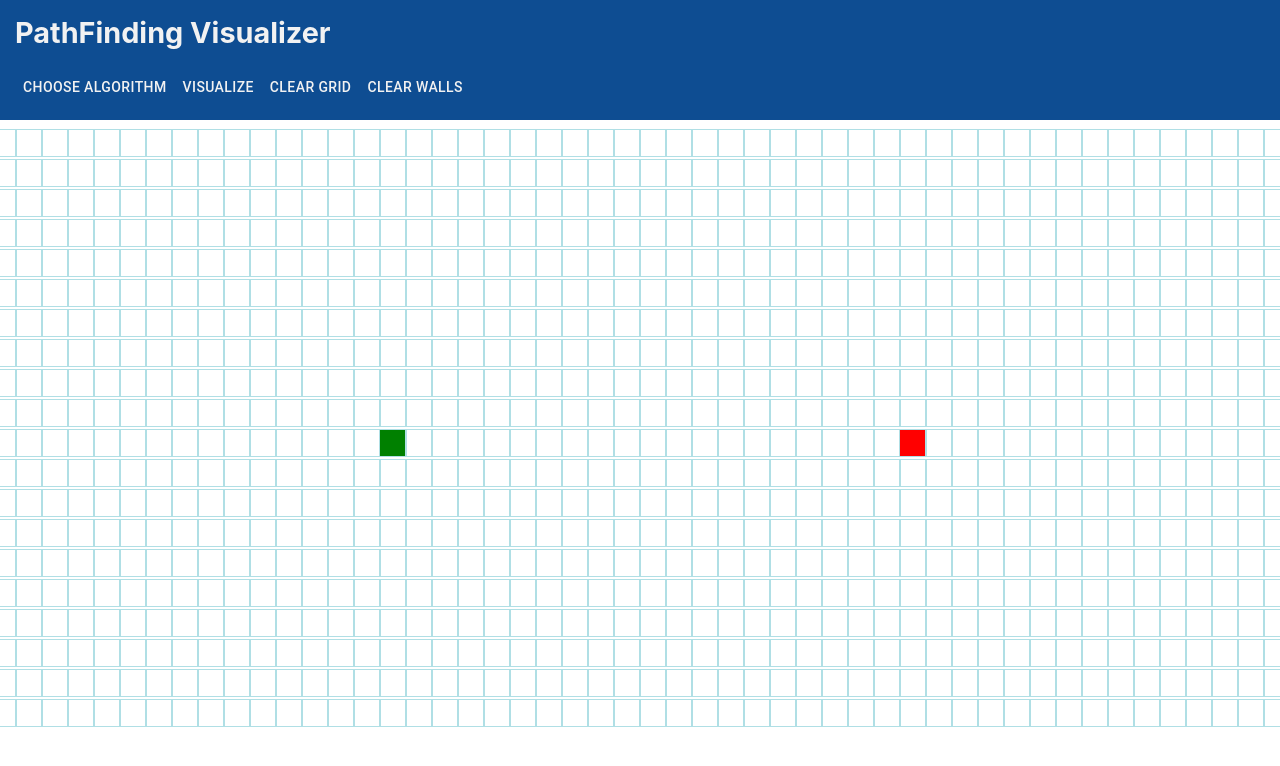
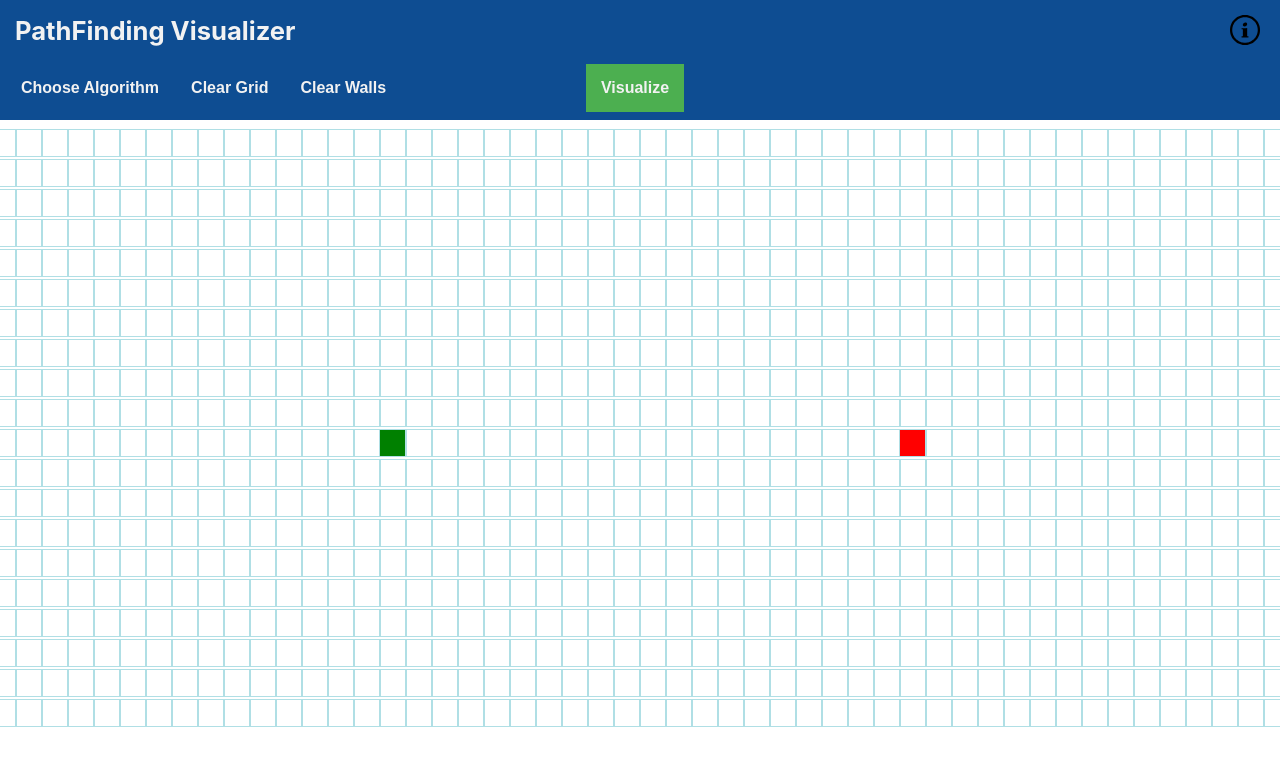
Before and after one commit to shucoll/pathfinding-visualizer, a React (Create React App) app: page / in a window 1280 px wide. Shown: the top 766 px of the page. Built offline with nearby package versions, Linux system fonts and the light colour scheme.

Commit message:
header component modified, info feature added

```diff
--- a/src/components/Header/Header.js
+++ b/src/components/Header/Header.js
@@ -1,84 +1,126 @@
 import styles from './Header.module.scss';
 
 import React, { useState } from 'react';
-import Button from '@material-ui/core/Button';
-import Menu from '@material-ui/core/Menu';
-import MenuItem from '@material-ui/core/MenuItem';
+
+import { ReactComponent as InfoSvg } from '../../assets/information.svg';
 
 const Header = (props) => {
-  const [anchorEl, setAnchorEl] = useState(null);
-  const [algo, setAlgo] = useState(null);
-
-  const handleDropdownClick = (event) => {
-    setAnchorEl(event.currentTarget);
-  };
-
-  const handleDropdownClose = () => {
-    setAnchorEl(null);
-  };
+  const [algorithm, setAlgorithm] = useState(null);
 
   const handleDropDownItemClicked = (value) => {
-    setAnchorEl(null);
-    setAlgo(value);
+    setAlgorithm(value);
   };
 
   const handleVisualize = () => {
-    // console.log(props);
-    props.visualize(algo);
+    if (algorithm) props.visualize(algorithm);
   };
 
   const handleClearGrid = () => {
     props.clearGrid();
-  }
+  };
 
   const handleClearWalls = () => {
     props.clearWalls();
-  }
+  };
+
+  const visualizerInfoElement = (
+    <div className={styles.info__box}>
+      <p>
+        Welcome to the <br /> PathFinding Visualizer
+      </p>
+      <div className={styles.info__boxGrid}>
+        <div className={styles.info__boxGrid__row}>
+          <span>Start Node</span>
+          <div
+            className={`${styles.info__boxGrid__rowNode}
+            ${styles.info__boxGrid__rowNodeStart} `}
+          ></div>
+        </div>
+
+        <div className={styles.info__boxGrid__row}>
+          <span>End Node</span>
+          <div
+            className={`${styles.info__boxGrid__rowNode}
+            ${styles.info__boxGrid__rowNodeEnd} `}
+          ></div>
+        </div>
+
+        <div className={styles.info__boxGrid__row}>
+          <span>Wall</span>
+          <div
+            className={`${styles.info__boxGrid__rowNode}
+            ${styles.info__boxGrid__rowNodeWall} `}
+          ></div>
+        </div>
+
+        <div className={styles.info__boxGrid__row}>
+          <span>Visited Node</span>
+          <div
+            className={`${styles.info__boxGrid__rowNode}
+            ${styles.info__boxGrid__rowNodeVisited} `}
+          ></div>
+        </div>
+
+        <div className={styles.info__boxGrid__row}>
+          <span>Shortest path nodes</span>
+          <div
+            className={`${styles.info__boxGrid__rowNode}
+            ${styles.info__boxGrid__rowNodeShortest} `}
+          ></div>
+        </div>
+      </div>
+    </div>
+  );
 
   return (
     <header className={styles.header}>
       <div className={styles.name}>PathFinding Visualizer</div>
+      <div className={styles.info}>
+        <InfoSvg width='30px' className={styles.info__svg} />
+        {visualizerInfoElement}
+      </div>
+      <div className={styles.controls}>
+        <div className={styles.features}>
+          <div className={styles.dropdown}>
+            <button className={`${styles.btn} ${styles.btn__dropdown}`}>
+              Choose Algorithm
+            </button>
+            <div className={styles.dropdownContent}>
+              <button
+                className={`${styles.btn}`}
+                onClick={() => handleDropDownItemClicked('Dijkstra')}
+              >
+                Dijkstra
+              </button>
+              <button
+                className={`${styles.btn}`}
+                onClick={() => handleDropDownItemClicked('BFS')}
+              >
+                BFS
+              </button>
+              <button
+                className={`${styles.btn}`}
+                onClick={() => handleDropDownItemClicked('DFS')}
+              >
+                DFS
+              </button>
+            </div>
+          </div>
+          <button className={`${styles.btn}`} onClick={handleClearGrid}>
+            Clear Grid
+          </button>
 
-      <div className={styles.controls}>
-        <div className={styles.algoDropdown}>
-          <Button
-            color='inherit'
-            aria-controls='simple-menu'
-            aria-haspopup='true'
-            onClick={handleDropdownClick}
-          >
-            Choose Algorithm
-          </Button>
-          <Menu
-            id='simple-menu'
-            anchorEl={anchorEl}
-            keepMounted
-            open={Boolean(anchorEl)}
-            onClose={handleDropdownClose}
-          >
-            <MenuItem onClick={() => handleDropDownItemClicked('Dijkstra')}>
-              Dijkstra
-            </MenuItem>
-            <MenuItem onClick={() => handleDropDownItemClicked('BFS')}>
-              BFS
-            </MenuItem>
-            <MenuItem onClick={() => handleDropDownItemClicked('DFS')}>
-              DFS
-            </MenuItem>
-          </Menu>
+          <button className={`${styles.btn}`} onClick={handleClearWalls}>
+            Clear Walls
+          </button>
         </div>
 
-        <Button color='inherit' onClick={handleVisualize}>
-          Visualize {algo}
-        </Button>
-
-        <Button color='inherit' onClick={handleClearGrid}>
-          Clear Grid
-        </Button>
-
-        <Button color='inherit' onClick={handleClearWalls}>
-          Clear Walls
-        </Button>
+        <button
+          className={`${styles.btn} ${styles.btn__visualize}`}
+          onClick={handleVisualize}
+        >
+          Visualize {algorithm}
+        </button>
       </div>
     </header>
   );
--- a/src/components/Header/Header.module.scss
+++ b/src/components/Header/Header.module.scss
@@ -1,24 +1,182 @@
 .header {
-  height:90px;
+  height: 90px;
   padding: 15px;
   background-color: #0e4d92;
   display: flex;
   flex-direction: column;
   align-items: flex-start;
   justify-content: space-between;
-  color:#f2f2f2;
+  color: #f2f2f2;
   margin-bottom: 10px;
+  font-weight: 700;
+  position: relative;
+}
+
+.info {
+  position: absolute;
+  right: 20px;
+
+  &:hover &__box {
+    display:block;
+  }
+
+  &__svg {
+    cursor: pointer;
+  }
+
+  &__box {
+    display: none;
+    position: absolute;
+    top: 15px;
+    left: -270px;
+    padding: 15px;
+    color: #2f2f2f;
+    background-color: #fdfcfa;
+    max-width: 250px;
+    min-width: 250px;
+
+    & > p {
+      text-align: center;
+      font-size: 1.2rem;
+      margin: 0;
+      padding: 0;
+
+      margin-bottom: 20px;
+    }
+  }
+
+  &__boxGrid {
+    display:flex;
+    flex-direction:column;
+    padding: 20px;
+
+    &__row {
+      display: flex;
+      justify-content: space-between;
+      margin-bottom: 7px;
+
+      & > span {
+        align-self: center;
+      }
+
+      &Node {
+        width: 26px;
+        height: 26px;
+        outline: 1px solid #b0dfe5;
+        display: inline-block;
+      }
+
+      &NodeStart {
+        background-color: green;
+      }
+
+      &NodeEnd {
+        background-color: red;
+      }
+
+      &NodeWall {
+        background-color: #2F4858;
+      }
+
+      &NodeVisited {
+        background-color: #00B287;
+      }
+
+      &NodeShortest {
+        background-color: #FF846F;
+      }
+    }
+  }
 }
 
 .name {
-  font-size: 1.8rem;
-  font-weight: 700;
+  font-size: 1.6rem;
+  font-weight: inherit;
+  margin-bottom: 18px;
 }
 
 .controls {
-  display: flex;
+  display: grid;
+  grid-template-columns: 1fr repeat(3, auto) 1fr;
+  grid-column-gap: 5px;
+  width: 100%;
 }
 
-.button {
-  color: inherit;
+.features {
+  margin-right: auto;
+  display: flex;
+
+  & > * {
+    margin-right: 20px;
+  }
 }
+
+.btn {
+  border: none;
+  cursor: pointer;
+  border-radius: 0;
+  text-decoration: none;
+  background-color: transparent;
+  color: #f2f2f2;
+  font-weight: inherit;
+  font-size: 16px;
+
+  &:hover {
+    color: #4caf50;
+  }
+
+  &:focus {
+    outline: 0;
+  }
+
+  &__visualize {
+    grid-column-start: 2;
+
+    background-color: #4caf50;
+    padding: 15px;
+
+    &:hover {
+      background-color: #3e8e41;
+      color: #f2f2f2;
+    }
+  }
+}
+
+.dropdown {
+  position: relative;
+  display: flex;
+
+  &:hover .dropdownContent {
+    display: block;
+  }
+
+  &:hover .btn__dropdown {
+    color: #4caf50;
+  }
+}
+
+.dropdownContent {
+  display: none;
+  position: absolute;
+  top: 40px;
+  background-color: #f1f1f1;
+  min-width: 160px;
+  box-shadow: 0px 8px 16px 0px rgba(0, 0, 0, 0.2);
+  z-index: 1;
+
+  & > button {
+    color: black;
+    padding: 12px 16px;
+    text-decoration: none;
+    display: block;
+    transition: all 0.2s;
+    font-size: inherit;
+    width: 100%;
+    font-weight: 300;
+
+    &:hover {
+      background-color: #ddd;
+      color: black;
+    }
+  }
+}
--- a/src/components/PathfindingVisualizer/PathfindingVisualizer.js
+++ b/src/components/PathfindingVisualizer/PathfindingVisualizer.js
@@ -131,39 +131,32 @@ const PathfindingVisualizer = (props) => {
     changeMousePressed(false);
   };
 
-  // Backtracks from the finishNode to find the shortest path.
-  // Only works when called *after* the dijkstra method above.
-  const getNodesInShortestPathOrder = (finishNode) => {
-    const nodesInShortestPathOrder = [];
-    let currentNode = finishNode;
-    while (currentNode !== null) {
-      nodesInShortestPathOrder.unshift(currentNode);
-      currentNode = currentNode.previousNode;
-    }
-    return nodesInShortestPathOrder;
-  };
-
   const animateShortestPath = async (nodesInShortestPathOrder) => {
     for (let i = 0; i < nodesInShortestPathOrder.length; i++) {
-
       setTimeout(() => {
         const node = nodesInShortestPathOrder[i];
-        document.getElementById(`node-${node.row}-${node.col}`).className =
-          'node node-shortest-path';
+        if (
+          !(
+            nodesInShortestPathOrder[i].isFinish &&
+            !nodesInShortestPathOrder[i].previousNode
+          )
+        )
+          document.getElementById(`node-${node.row}-${node.col}`).className =
+            'node node-shortest-path';
       }, 50 * i);
 
-      // console.log(nodesInShortestPathOrder[i]);
       if (nodesInShortestPathOrder[i].isFinish) {
         setTimeout(() => {
           toggleIsRunning(false);
         }, i * 60);
       }
-
     }
   };
 
-  const animateAlgorithm = async(visitedNodesInOrder, nodesInShortestPathOrder) => {
-
+  const animateAlgorithm = async (
+    visitedNodesInOrder,
+    nodesInShortestPathOrder
+  ) => {
     for (let i = 0; i <= visitedNodesInOrder.length; i++) {
       if (i === visitedNodesInOrder.length) {
         setTimeout(() => {
@@ -177,6 +170,18 @@ const PathfindingVisualizer = (props) => {
           'node node-visited';
       }, 10 * i);
     }
+  };
+
+  // Backtracks from the finishNode to find the shortest path.
+  // Only works when called *after* the dijkstra method above.
+  const getNodesInShortestPathOrder = (finishNode) => {
+    const nodesInShortestPathOrder = [];
+    let currentNode = finishNode;
+    while (currentNode !== null) {
+      nodesInShortestPathOrder.unshift(currentNode);
+      currentNode = currentNode.previousNode;
+    }
+    return nodesInShortestPathOrder;
   };
 
   const visualizeAlgorithm = (algorithm) => {
@@ -265,7 +270,6 @@ const PathfindingVisualizer = (props) => {
                   isFinish={isFinish}
                   isStart={isStart}
                   isWall={isWall}
-                  // mouseIsPressed={mouseIsPressed}
                   onMouseDown={(row, col) => handleMouseDown(row, col)}
                   onMouseEnter={(row, col) => handleMouseEnter(row, col)}
                   onMouseLeave={() => handleMouseLeave(row, col)}
--- a/src/components/PathfindingVisualizer/PathfindingVisualizer.scss
+++ b/src/components/PathfindingVisualizer/PathfindingVisualizer.scss
@@ -1,6 +1,5 @@
 .gridContainer {
   align-self: center;
-
 }
 
 .grid {
--- a/src/components/algorithms/dijkstra.js
+++ b/src/components/algorithms/dijkstra.js
@@ -39,12 +39,12 @@ function updateUnvisitedNeighbors(node, grid) {
 
 function getUnvisitedNeighbors(node, grid) {
   const neighbors = [];
-  const {col, row} = node;
+  const { col, row } = node;
   if (row > 0) neighbors.push(grid[row - 1][col]);
   if (row < grid.length - 1) neighbors.push(grid[row + 1][col]);
   if (col > 0) neighbors.push(grid[row][col - 1]);
   if (col < grid[0].length - 1) neighbors.push(grid[row][col + 1]);
-  return neighbors.filter(neighbor => !neighbor.isVisited);
+  return neighbors.filter((neighbor) => !neighbor.isVisited);
 }
 
 function getAllNodes(grid) {
@@ -56,15 +56,3 @@ function getAllNodes(grid) {
   }
   return nodes;
 }
-
-// Backtracks from the finishNode to find the shortest path.
-// Only works when called *after* the dijkstra method above.
-export function getNodesInShortestPathOrder(finishNode) {
-  const nodesInShortestPathOrder = [];
-  let currentNode = finishNode;
-  while (currentNode !== null) {
-    nodesInShortestPathOrder.unshift(currentNode);
-    currentNode = currentNode.previousNode;
-  }
-  return nodesInShortestPathOrder;
-}
```
Also changed, not shown: src/App.css (line endings or trailing spaces), src/assets/information.svg (added), 1 other file (tests, documents, lock files or other folders).
